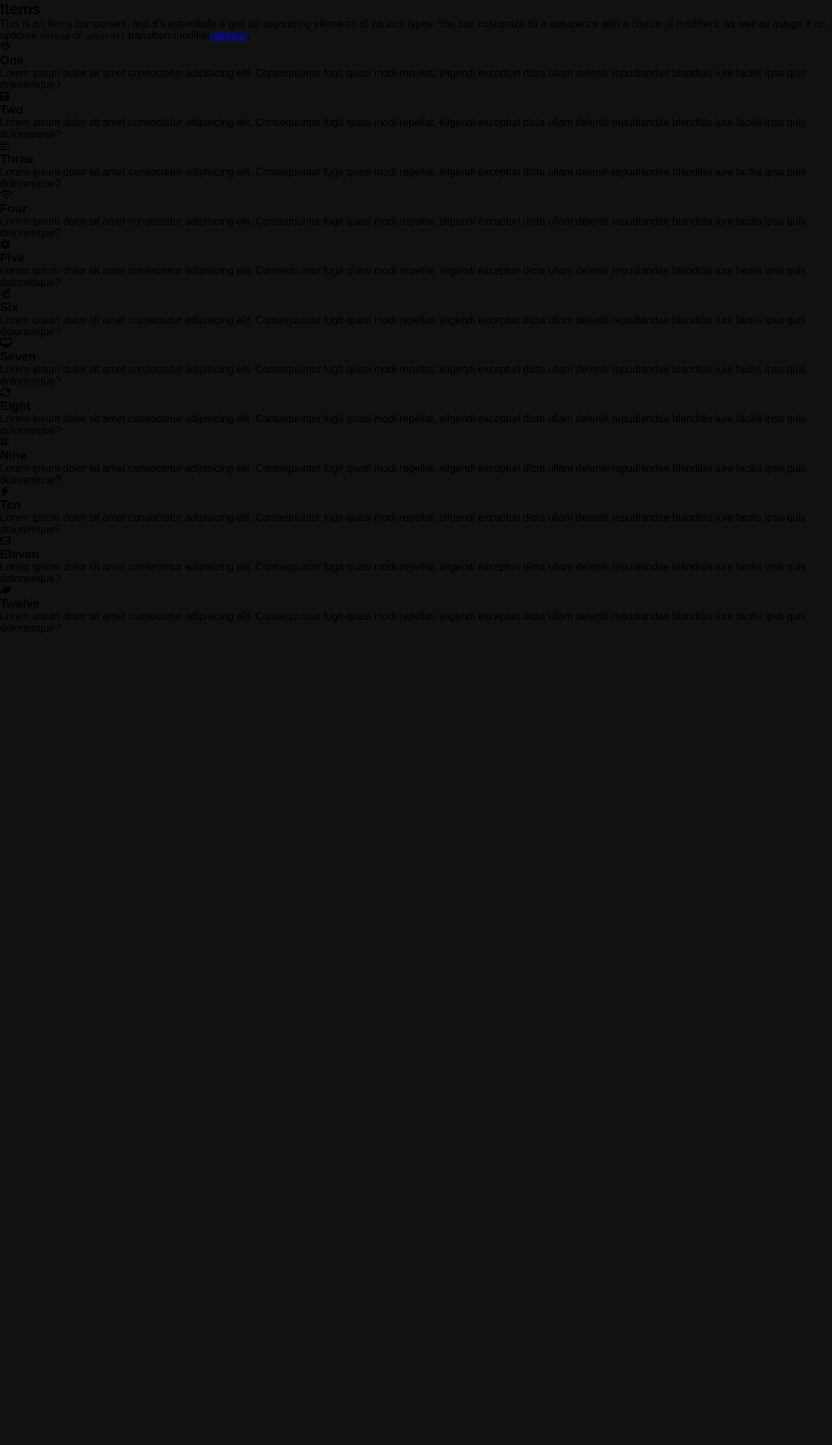
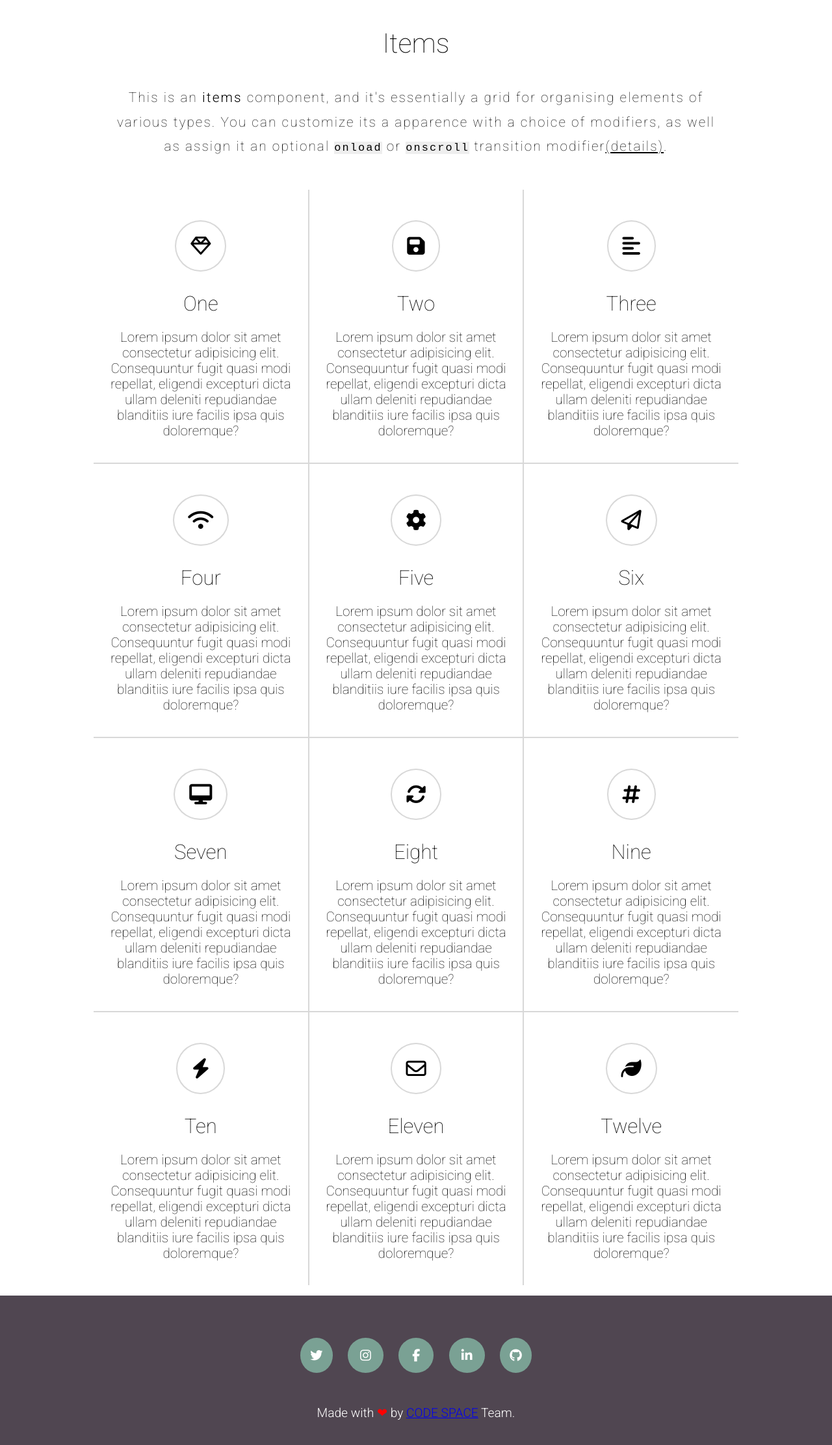
Before and after one commit to DaniSanchezG/TeamF, a plain HTML site: page index.html in a window 1280 px wide. Shown: the whole page at 65% size. Before the commit the page ends 976 px from the top, so only its background shows below. Drawn offline with Linux system fonts and the light colour scheme.

Commit message:
Items table && Footer finished

```diff
--- a/assets/css/styles.css
+++ b/assets/css/styles.css
@@ -1,3 +1,5 @@
+@import url('https://fonts.googleapis.com/css2?family=Roboto:wght@100;300;400;500;700;900&display=swap');
+
 :root {
   --blue: #0d6efd;
   --indigo: #6610f2;
@@ -12,7 +14,8 @@
   --black: #000;
   box-sizing: border-box;
   font-family: "Rubik", sans-serif;
-  background-color: #111111;
+  background-color: white;
+  font-family: 'Roboto', sans-serif;
 }
 
 *,
@@ -23,3 +26,154 @@
   margin: 0;
   box-sizing: inherit;
 }
+
+/* Spotlight */
+/* Gallery */
+/* Items Section */
+#items {
+  width: 80%;
+  margin: 0 auto;
+  font-size: 1.3em;
+}
+
+#itemsHeader{
+  width: 90%;
+  margin: 0 auto 2.2em;
+}
+
+#itemsHeader > h2{
+  text-align: center;
+  font-weight: 100;
+  font-size: 2em;
+  margin: 1em 0;
+}
+
+#itemsHeader > p{
+  text-align: center;
+  font-weight: 100;
+  letter-spacing: .1em;
+  line-height: 180%;
+}
+
+#itemsHeader > p > span{
+  font-weight: 300;
+}
+
+#itemsHeader > p > code{
+  background-color: rgb(238, 238, 238);
+}
+
+#itemsHeader > p > a{
+  color: black;
+}
+
+
+#itemsGrid {
+  display: grid;
+  grid-template-columns: repeat(3, 1fr);
+  margin: 1rem;
+}
+
+.itemsInGrid {
+  border: 0.5px solid #d8d8d8;
+  padding: 1rem;
+  text-align: center;
+}
+
+#itemsGrid > div > i {
+  border: 2px solid #d8d8d8;
+  padding: 0.7em;
+  font-size: 1.5em;
+  border-radius: 100%;
+  margin: 1em 0;
+}
+
+#itemsGrid > div > h3 {
+  font-weight: 100;
+  font-size: 1.5em;
+}
+
+#itemsGrid > div > p {
+  margin-top: 1em;
+  max-width: 15.625em;
+  color: black;
+  font-weight: 100;
+  margin: 1em auto;
+}
+
+.itemsInGridIcon{
+  font-size: 2rem;
+  border: 1px solid #d8d8d8;
+  border-radius: 25%;
+}
+
+.itemsInGridTop{
+  border-top: 0;
+}
+
+.itemsInGridLeft{
+  border-left: 0;
+}
+
+.itemsInGridRight{
+  border-right: 0;
+}
+
+.itemsInGridBottom{
+  border-bottom: 0;
+}
+
+/* footer */
+
+#footer{
+  width: 100%;
+  background-color: #504651;
+  height: 15em;
+  padding: 1em 0;
+}
+
+#footerSocialNetworksIcons{
+  text-align: center;
+}
+
+#footerSocialNetworksIcons > a{
+  color: white;
+  font-size: 1.2em;
+  padding: 0.8em;
+  line-height: 8em;
+  margin: 1px solid transparent;
+  background-color: #7aa194;
+  margin: 0.5em;
+  width: 100px;
+  height: 100px;
+  border-radius: 50%;
+}
+
+#footer > #footerText {
+  text-align: center;
+  color: white;
+  font-size: 1.2em;
+  font-weight: 300;
+}
+
+#footer > #footerText > a{
+  color: white;
+  font-weight: 300;
+  color: #7aa194;
+}
+
+#footerText > p > span {
+  color: red;
+}
+
+#footerSocialNetworksIcons > a:nth-child(3){
+  padding: 0.8em 1.1em;
+}
+
+#footerSocialNetworksIcons > a:nth-child(2){
+  padding: 0.8em 1em;
+}
+
+#footerSocialNetworksIcons > a:nth-child(4){
+  padding: 0.8em 1em;
+}
--- a/index.html
+++ b/index.html
@@ -11,6 +11,7 @@
     ></script>
     <title>Team F</title>
   </head>
+
   <body>
     <section id="spotlight"></section>
     <section id="gallery"></section>
@@ -160,6 +161,17 @@
       <article id="tables"></article>
       <article id="images"></article>
     </section>
-    <section id="footer"></section>
+    <section id="footer">
+      <div id="footerSocialNetworksIcons">
+        <a href="https://twitter.com/"><i class="fa-brands fa-twitter"></i></a>
+        <a href="https://www.instagram.com/"><i class="fa-brands fa-instagram"></i></a>
+        <a href="https://www.facebook.com/"><i class="fa-brands fa-facebook-f"></i></a>
+        <a href="https://www.linkedin.com/"><i class="fa-brands fa-linkedin-in"></i></a>
+        <a href="https://www.github.com/"><i class="fa-brands fa-github"></i></a>
+      </div>
+      <div id="footerText">
+        <p>Made with <span>&#x2764</span> by <a href="https://codespaceacademy.com/">CODE SPACE</a> Team.</p>
+      </div>
+    </section>
   </body>
 </html>
```
Lines whose indentation alone changed are shown as unchanged.
